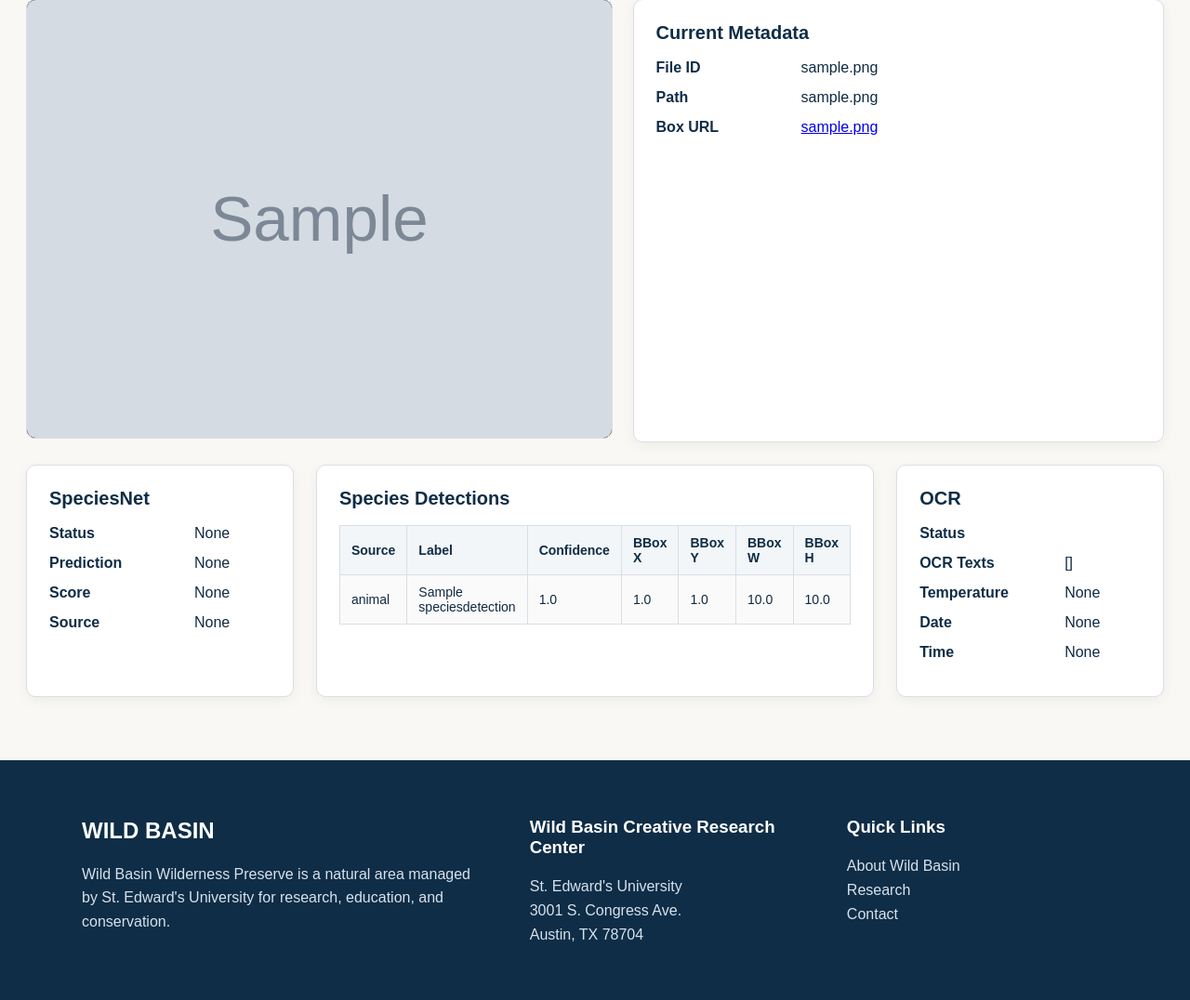
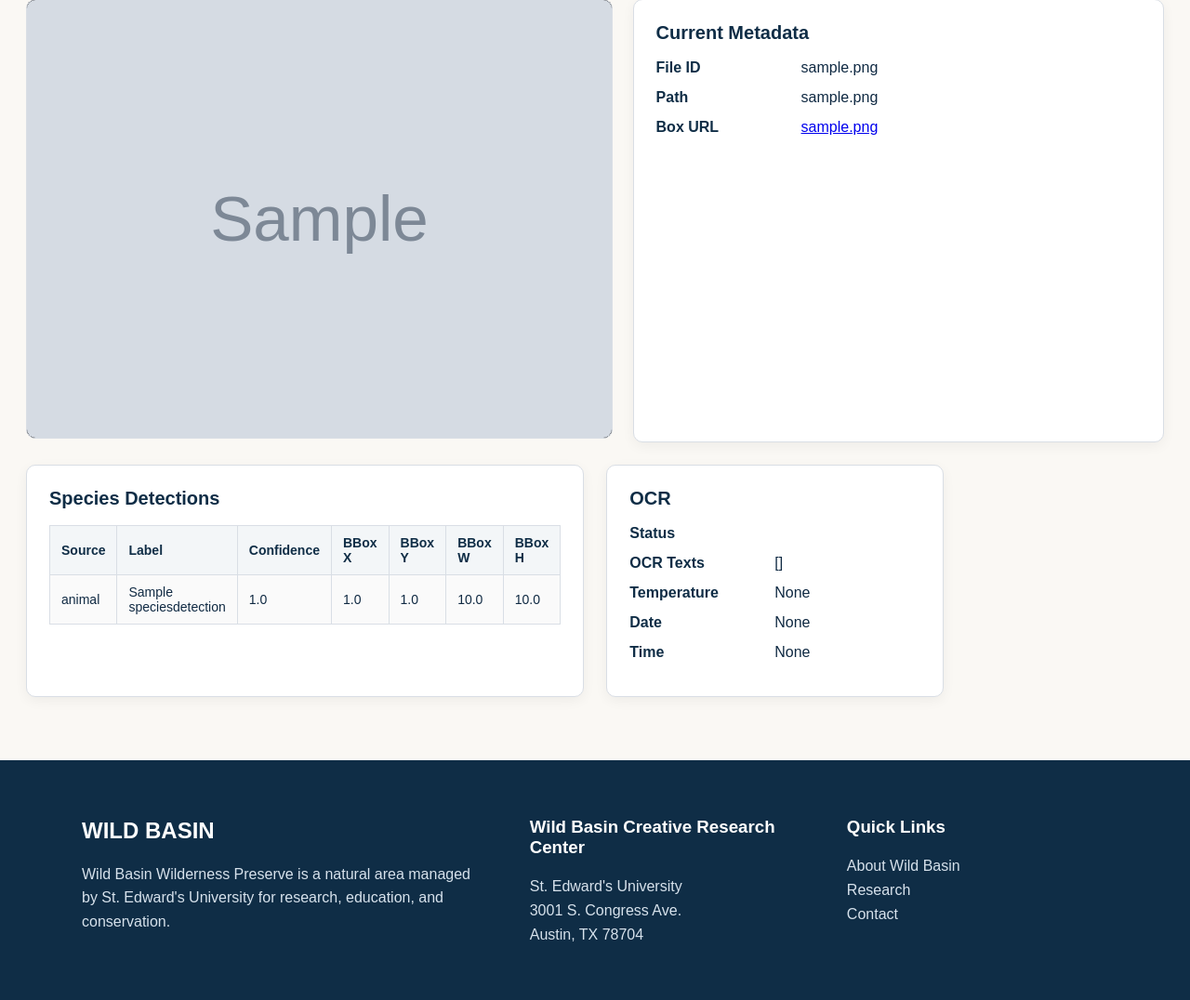
Before and after one commit to RyanEAA/django-wild-basin-app, a Django app: a page that uses wildlife_viewer/images/templates/images/image_detail.html in a window 1280 px wide. Shown: the part 222-1298 px from the top of the page at 93% size. Run offline with Django 4.2, Linux system fonts and the light colour scheme; data comes from the database, SQL or seed files in the repository; tables that the repository leaves empty hold one stand-in row (values such as "Sample post"); grey boxes marked "Sample" are stand-in pictures.

Commit message:
only show species detections in image detail

```diff
--- a/wildlife_viewer/images/templates/images/image_detail.html
+++ b/wildlife_viewer/images/templates/images/image_detail.html
@@ -88,65 +88,6 @@
     </div>
 
     <div class="detail-grid">
-        <section class="card detail-card">
-            <h2>SpeciesNet</h2>
-
-            {% if species_result %}
-                {% if can_edit %}
-                    <div class="meta-row">
-                        <strong>Status</strong>
-                        {{ species_form.status }}
-                    </div>
-
-                    <div class="meta-row">
-                        <strong>Prediction</strong>
-                        {{ species_form.prediction }}
-                    </div>
-
-                    <div class="meta-row">
-                        <strong>Score</strong>
-                        {{ species_form.prediction_score }}
-                    </div>
-
-                    <div class="meta-row">
-                        <strong>Source</strong>
-                        {{ species_form.prediction_source }}
-                    </div>
-
-                    <div class="meta-row">
-                        <strong>Animals JSON</strong>
-                        {{ species_form.animals }}
-                    </div>
-
-                    <div class="meta-row">
-                        <strong>Detections JSON</strong>
-                        {{ species_form.detections }}
-                    </div>
-                {% else %}
-                    <div class="meta-row">
-                        <strong>Status</strong>
-                        <span>{{ species_result.status }}</span>
-                    </div>
-
-                    <div class="meta-row">
-                        <strong>Prediction</strong>
-                        <span>{{ species_result.prediction }}</span>
-                    </div>
-
-                    <div class="meta-row">
-                        <strong>Score</strong>
-                        <span>{{ species_result.prediction_score }}</span>
-                    </div>
-
-                    <div class="meta-row">
-                        <strong>Source</strong>
-                        <span>{{ species_result.prediction_source }}</span>
-                    </div>
-                {% endif %}
-            {% else %}
-                <p>No SpeciesNet result.</p>
-            {% endif %}
-        </section>
 
         <section class="card detail-card wide">
             <h2>Species Detections</h2>
@@ -164,6 +105,7 @@
 
                 {% if species_result %}
                     {% for detection in species_result.species_detections.all %}
+                        {% if detection.source != "detection" %}
                             <tr>
                                 <td>{{ detection.source }}</td>
                                 <td>{{ detection.label }}</td>
@@ -173,6 +115,7 @@
                                 <td>{{ detection.bbox_width }}</td>
                                 <td>{{ detection.bbox_height }}</td>
                             </tr>
+                        {% endif %}
                     {% empty %}
                         <tr>
                             <td colspan="7">No SpeciesNet detections.</td>
```
Lines whose indentation alone changed are shown as unchanged.
